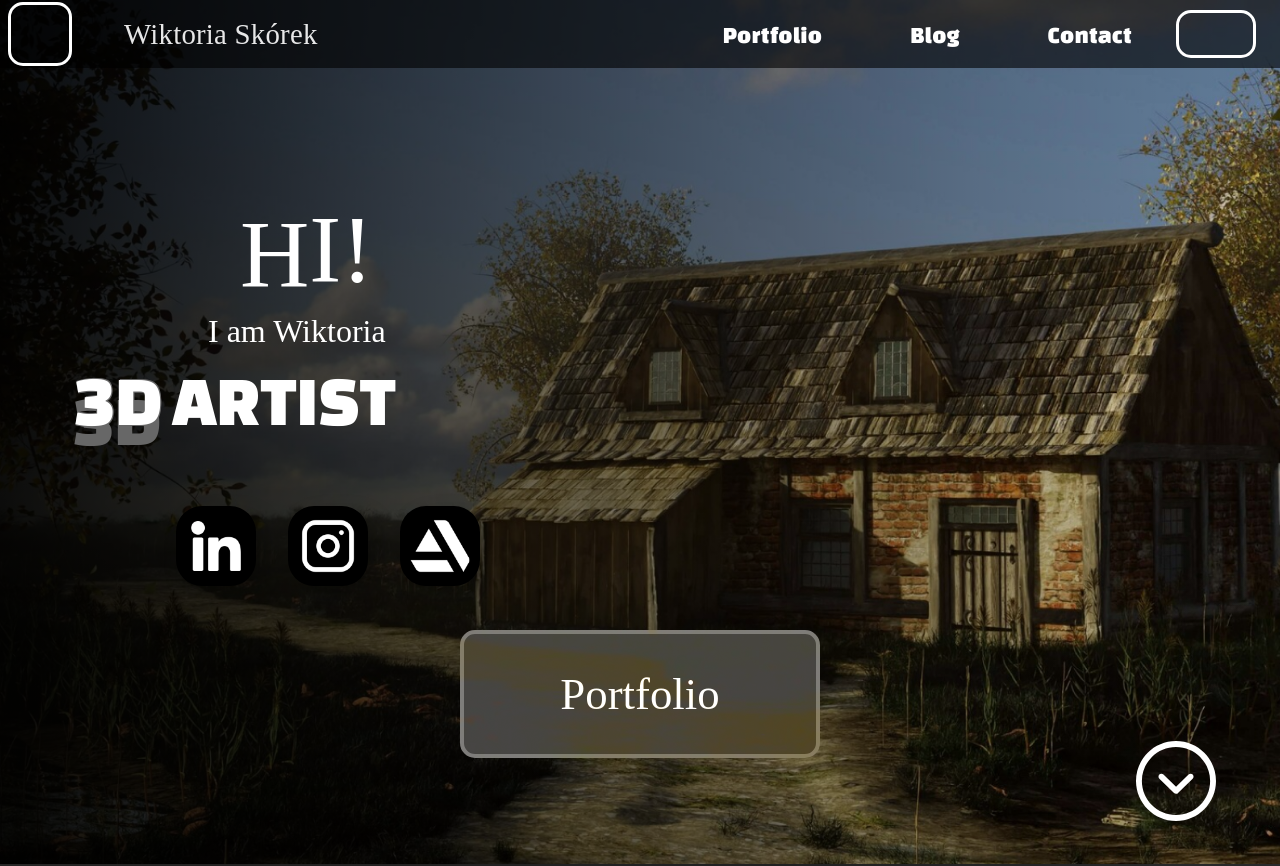
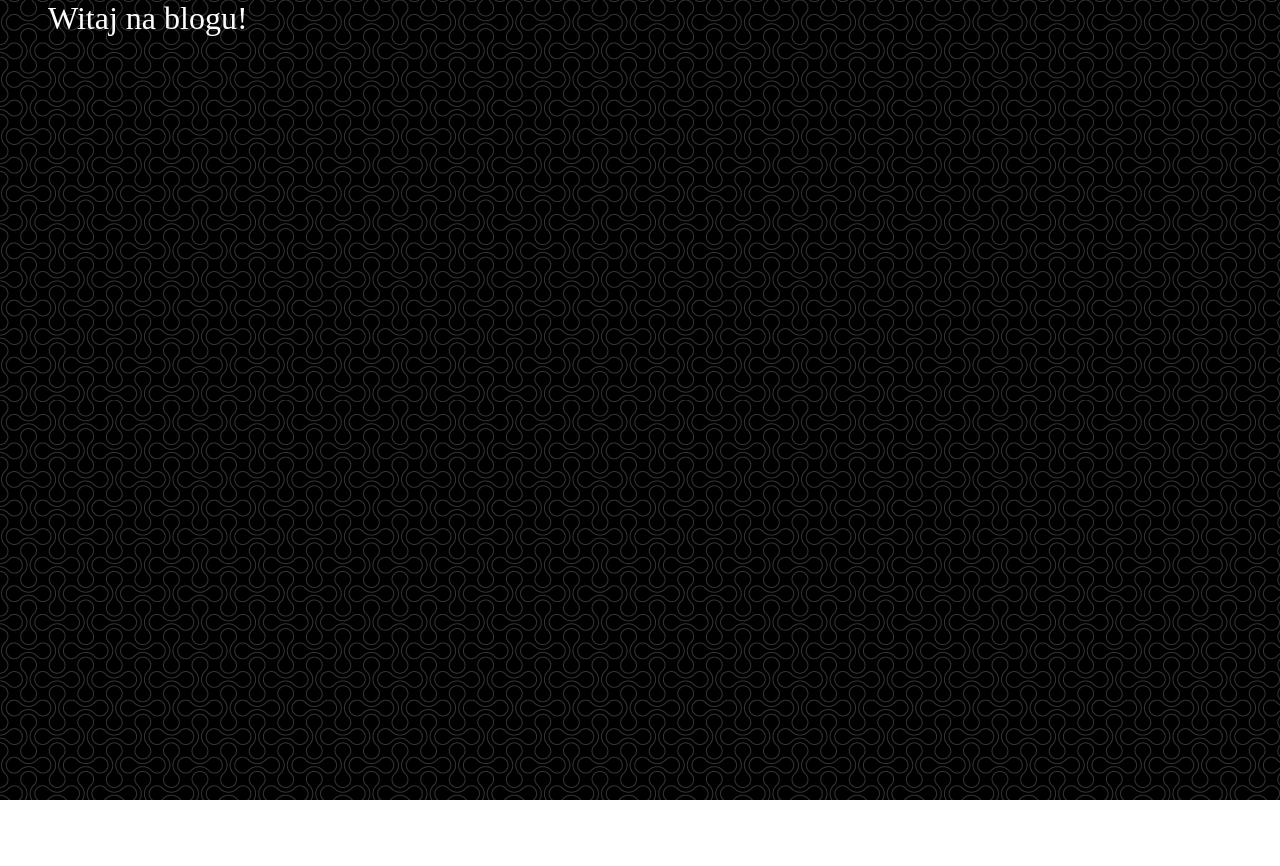
Before and after one commit to s-jez/Portfolio-3DArist, a React (Create React App) app: page /blog in a window 1280 px wide. Shown: the top 866 px of the page. After the commit the page ends 800 px from the top, so only its background shows below. Built offline with nearby package versions, Linux system fonts and the light colour scheme; a web font is replaced by a local one.

Commit message:
Add react router paths and subpages.

```diff
--- a/package.json
+++ b/package.json
@@ -15,6 +15,7 @@
     "@types/react-dom": "^18.0.10",
     "react": "^18.2.0",
     "react-dom": "^18.2.0",
+    "react-router-dom": "^6.8.1",
     "react-scripts": "5.0.1",
     "typescript": "^4.9.4",
     "web-vitals": "^2.1.4"
--- a/src/App.tsx
+++ b/src/App.tsx
@@ -1,25 +1,15 @@
-import "./App.css";
-import ArtSection from "./components/Sections/Art/ArtSection";
-import MainSection from "./components/Main/MainSection";
-import FormSection from "./components/Form/FormSection";
-import SkillsSection from "./components/Skills/SkillsSection";
-import Footer from "./components/Footer/Footer";
-import Navbar from "./components/Navbar/Navbar";
-function App() {
+import { Route, Routes } from "react-router-dom";
+import Blog from "./components/Blog/Blog";
+import Portfolio from "./components/Portfolio/Portfolio";
+import Home from "./Home";
+const App = () => {
   return (
-    <div className="App" id="App">
-      <Navbar />
-      <header className="App-header">
-        <MainSection />
-      </header>
-      <main className="App-container" role="main">
-        <SkillsSection />
-        <ArtSection />
-        <FormSection />
-      </main>
-      <Footer />
-    </div>
+    <Routes>
+      <Route path="/" element={<Home />} />
+      <Route path="/blog" element={<Blog />} />
+      <Route path="/portfolio" element={<Portfolio />} />
+    </Routes>
   );
-}
+};
 
 export default App;
--- /dev/null
+++ b/src/Home.tsx
@@ -0,0 +1,27 @@
+import React from "react";
+import Footer from "./components/Footer/Footer";
+import FormSection from "./components/Form/FormSection";
+import MainSection from "./components/Main/MainSection";
+import Navbar from "./components/Navbar/Navbar";
+import ArtSection from "./components/Sections/Art/ArtSection";
+import SkillsSection from "./components/Skills/SkillsSection";
+import "./App.css";
+
+const Home = () => {
+  return (
+    <div className="App" id="App">
+      <Navbar />
+      <header className="App-header">
+        <MainSection />
+      </header>
+      <main className="App-container" role="main">
+        <SkillsSection />
+        <ArtSection />
+        <FormSection />
+      </main>
+      <Footer />
+    </div>
+  );
+};
+
+export default Home;
--- /dev/null
+++ b/src/components/Blog/Blog.tsx
@@ -0,0 +1,7 @@
+import React from "react";
+
+const Blog = () => {
+  return <h1 style={{ color: "white" }}>Witaj na blogu!</h1>;
+};
+
+export default Blog;
--- a/src/components/Form/FormSection.tsx
+++ b/src/components/Form/FormSection.tsx
@@ -6,7 +6,7 @@ const FormSection = () => {
     event.preventDefault();
   };
   return (
-    <section className={styles["form__section"]}>
+    <section className={styles["form__section"]} id="contact">
       <a aria-label="scroll arrow" href="#App">
         <div className={styles["form__scroll"]}></div>
       </a>
--- a/src/components/Main/MainSection.tsx
+++ b/src/components/Main/MainSection.tsx
@@ -4,6 +4,7 @@ import styles from "./MainSection.module.css";
 import linkedin from "../../assets/linkedin.webp";
 import instagram from "../../assets/instagram.webp";
 import artstation from "../../assets/artstation.webp";
+import { Link } from "react-router-dom";
 
 const MainSection = () => {
   return (
@@ -55,7 +56,9 @@ const MainSection = () => {
           </div>
         </div>
         <div className={styles["main__frame"]}>
-          <button className={styles["main__button"]}>Portfolio</button>
+          <Link to="/portfolio">
+            <button className={styles["main__button"]}>Portfolio</button>
+          </Link>
         </div>
       </div>
     </div>
--- a/src/components/Navbar/Navbar.tsx
+++ b/src/components/Navbar/Navbar.tsx
@@ -5,6 +5,9 @@ import styles from "./Navbar.module.css";
 import linkedin from "../../assets/linkedin.webp";
 import instagram from "../../assets/instagram.webp";
 import artstation from "../../assets/artstation.webp";
+import Blog from "../Blog/Blog";
+import React from "react";
+import { Link } from "react-router-dom";
 
 const Navbar = () => {
   const [isOpen, setIsOpen] = useState(false);
@@ -39,17 +42,17 @@ const Navbar = () => {
         </li>
         <li className={styles["nav-items"]}>
           <li className={styles["nav-item"]}>
-            <a href="/" className={styles["nav-link"]}>
+            <Link to="/portfolio" className={styles["nav-link"]}>
               Portfolio
-            </a>
+            </Link>
           </li>
           <li className={styles["nav-item"]}>
-            <a href="/" className={styles["nav-link"]}>
+            <Link to="/blog" className={styles["nav-link"]}>
               Blog
-            </a>
+            </Link>
           </li>
           <li className={styles["nav-item"]}>
-            <a href="/" className={styles["nav-link"]}>
+            <a href="#contact" className={styles["nav-link"]}>
               Contact
             </a>
           </li>
@@ -75,13 +78,13 @@ const Navbar = () => {
             <div className={styles["menu-burger"]} onClick={openMenu}>
               <div className={styles.line}></div>
             </div>
-            <a href="/" onClick={openMenu}>
+            <Link to="/portfolio" onClick={openMenu}>
               Portfolio
-            </a>
-            <a href="/" onClick={openMenu}>
+            </Link>
+            <Link to="/blog" onClick={openMenu}>
               Blog
-            </a>
-            <a href="/" onClick={openMenu}>
+            </Link>
+            <a href="#contact" onClick={openMenu}>
               Contact
             </a>
             <div className={styles["menu__icons"]}>
--- /dev/null
+++ b/src/components/Portfolio/Portfolio.tsx
@@ -0,0 +1,7 @@
+import React from "react";
+
+const Portfolio = () => {
+  return <h1 style={{ color: "white" }}>Witaj w portfolio!</h1>;
+};
+
+export default Portfolio;
--- a/src/index.tsx
+++ b/src/index.tsx
@@ -2,12 +2,15 @@ import React from "react";
 import ReactDOM from "react-dom/client";
 import "./index.css";
 import App from "./App";
+import { BrowserRouter } from "react-router-dom";
 
 const root = ReactDOM.createRoot(
   document.getElementById("root") as HTMLElement
 );
 root.render(
-  <React.StrictMode>
-    <App />
-  </React.StrictMode>
+  <BrowserRouter>
+    <React.StrictMode>
+      <App />
+    </React.StrictMode>
+  </BrowserRouter>
 );
```
Also changed, not shown: 1 other file (tests, documents, lock files or other folders).
